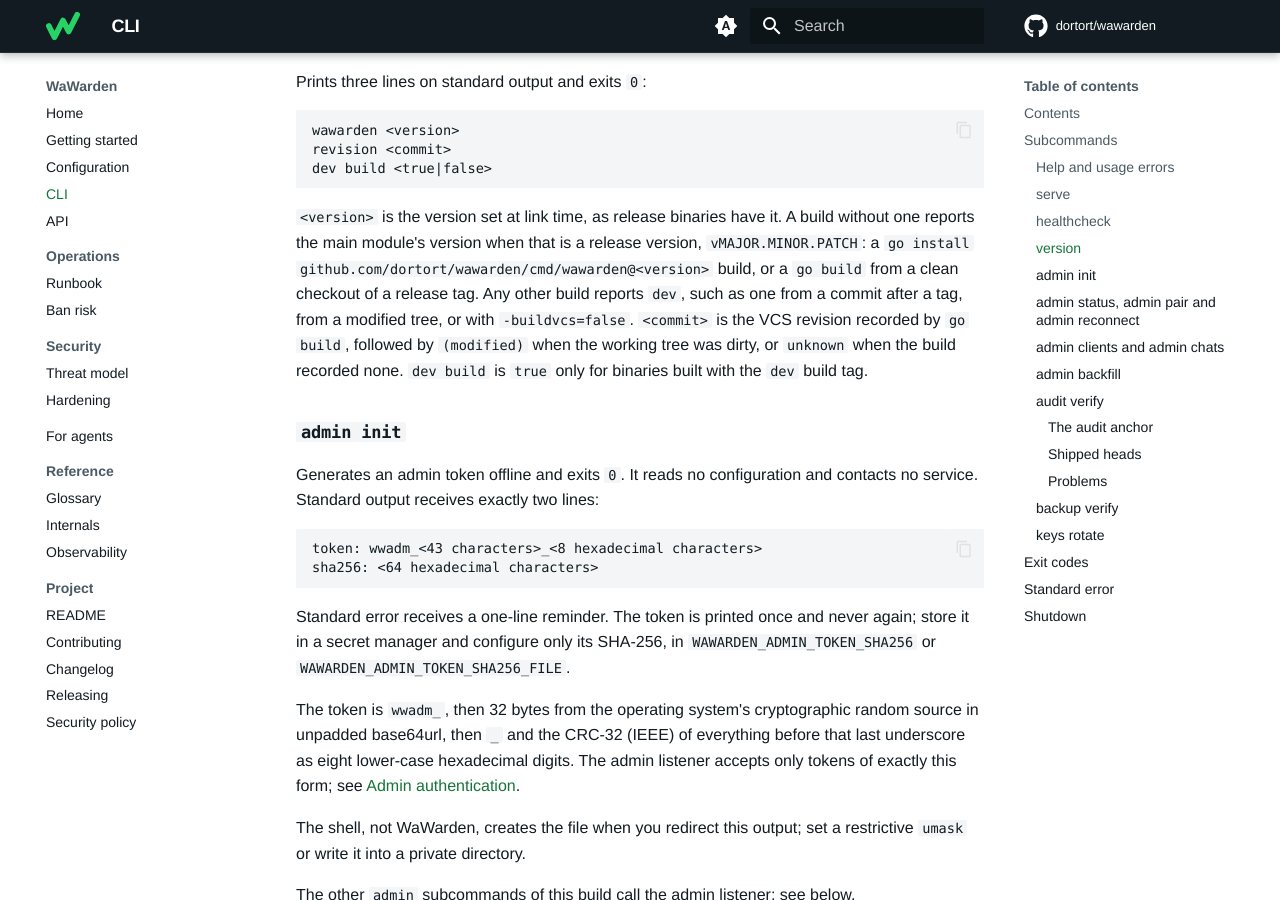
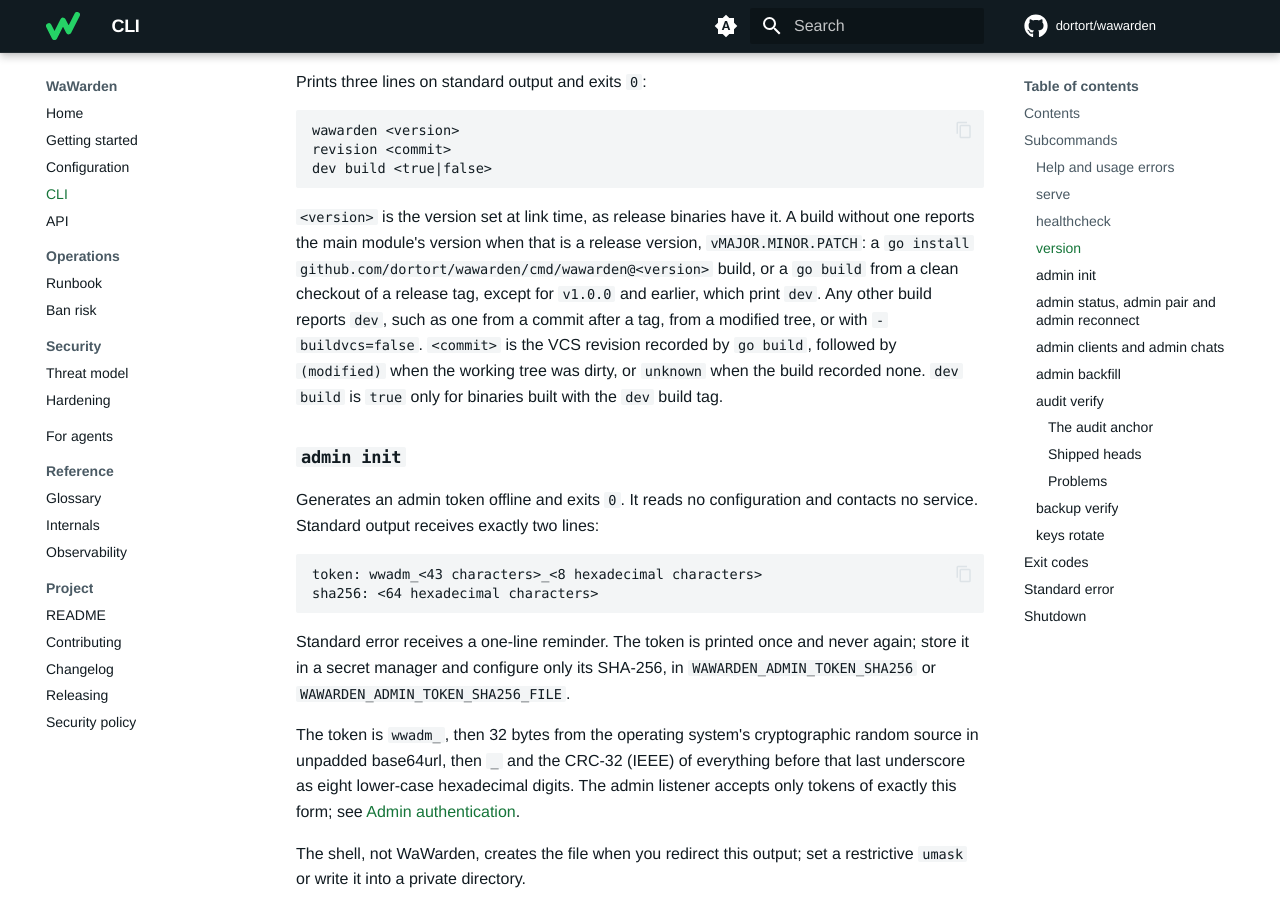
Before and after one commit to dortort/wawarden, an MkDocs documentation site: the page built from docs/cli.md, in a window 1280 px wide and 900 px high, scrolled down 2337 px. Built offline with MkDocs 1.6.1 and Material for MkDocs 9.7.7, drawn with Linux system fonts in a browser that asks for light colours; comment, search, counter and statistics services are not loaded.

Commit message:
docs(cli): say that v1.0.0 and earlier print dev from go install
Co-Authored-By: Claude Opus 5.5 <noreply@anthropic.com>
Co-Authored-By: Claude Fable 5.1 <noreply@anthropic.com>

```diff
--- a/docs/cli.md
+++ b/docs/cli.md
@@ -101,11 +101,12 @@ dev build <true|false>
 `<version>` is the version set at link time, as release binaries have it. A build
 without one reports the main module's version when that is a release version,
 `vMAJOR.MINOR.PATCH`: a `go install github.com/dortort/wawarden/cmd/wawarden@<version>`
-build, or a `go build` from a clean checkout of a release tag. Any other build
-reports `dev`, such as one from a commit after a tag, from a modified tree, or with
-`-buildvcs=false`. `<commit>` is the VCS revision recorded by `go build`, followed by
-`(modified)` when the working tree was dirty, or `unknown` when the build recorded
-none. `dev build` is `true` only for binaries built with the `dev` build tag.
+build, or a `go build` from a clean checkout of a release tag, except for `v1.0.0`
+and earlier, which print `dev`. Any other build reports `dev`, such as one from a
+commit after a tag, from a modified tree, or with `-buildvcs=false`. `<commit>` is
+the VCS revision recorded by `go build`, followed by `(modified)` when the working
+tree was dirty, or `unknown` when the build recorded none. `dev build` is `true`
+only for binaries built with the `dev` build tag.
 
 ### `admin init`
 
```
